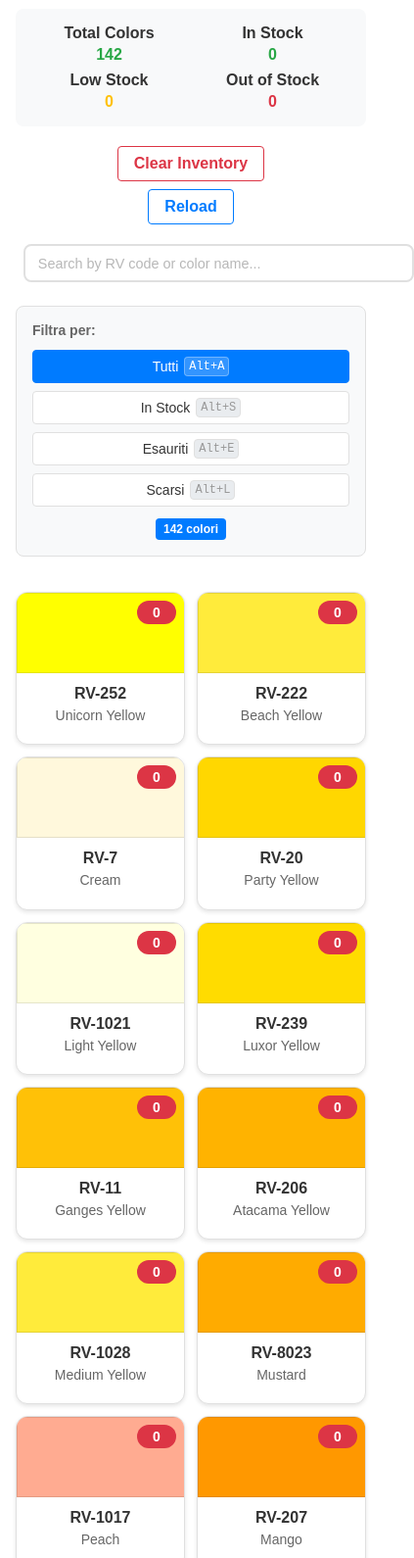
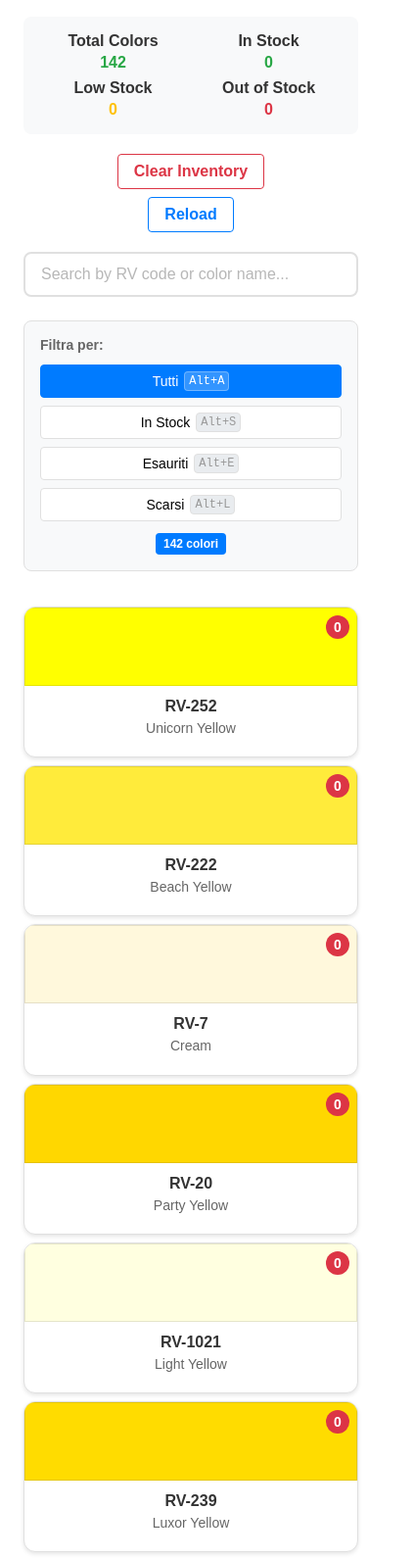
Before and after one commit to gabrieledarrigo/mtn-warehouse, a website built with Vite: page index.html in a window 390 px wide. Shown: the part 67-1657 px from the top of the page at 98% size, 423 px wide, since content can reach past the window. Built offline with nearby package versions, Linux system fonts and the light colour scheme.

Commit message:
Fix a few CSS

```diff
--- a/src/styles/colorGrid.css
+++ b/src/styles/colorGrid.css
@@ -1,19 +1,12 @@
-@import './variables.css';
-
 .color-grid {
   display: grid;
-  grid-template-columns: repeat(auto-fill, minmax(200px, 1fr));
-  gap: 16px;
+  grid-template-columns: 1fr;
+  gap: 8px;
   padding: 20px 0;
 
-  @media (max-width: 480px) {
-    grid-template-columns: repeat(auto-fill, minmax(120px, 1fr));
-    gap: 8px;
-  }
-
-  @media (max-width: 768px) {
-    grid-template-columns: repeat(auto-fill, minmax(150px, 1fr));
-    gap: 12px;
+  @media (min-width: 1200px) {
+    grid-template-columns: repeat(4, 1fr);
+    gap: 16px;
   }
 
   &.loading {
@@ -92,8 +85,6 @@
   }
 
   &.out-of-stock {
-    /* border-color: var(--color-danger); */
-
     .quantity {
       background: var(--color-danger);
     }
--- a/src/styles/filterBar.css
+++ b/src/styles/filterBar.css
@@ -1,7 +1,3 @@
-/**
- * FilterBar Component Styles
- */
-
 .filter-bar {
   background: var(--color-bg-secondary);
   border-radius: var(--radius-md);
--- a/src/styles/layout.css
+++ b/src/styles/layout.css
@@ -1,17 +1,14 @@
-/**
- * Main Application Layout Styles
- */
-
-body {
-  margin: 0;
-  font-family: var(--font-family-base);
-  color: var(--color-text-primary);
+*,
+*::before,
+*::after {
+  box-sizing: border-box;
 }
 
 .app-container {
   max-width: var(--container-max-width);
   margin: 0 auto;
   padding: var(--space-lg);
+  font-family: var(--font-family-base);
 }
 
 .app-header {
@@ -23,6 +20,12 @@ body {
     font-size: var(--font-size-3xl);
     font-weight: var(--font-weight-bold);
     margin: 0 0 var(--space-sm) 0;
+  }
+
+  .subtitle {
+    color: var(--color-text-secondary);
+    font-size: var(--font-size-base);
+    margin: 0 0 var(--space-xl) 0;
   }
 }
 
--- a/src/styles/quantityModal.css
+++ b/src/styles/quantityModal.css
@@ -1,5 +1,3 @@
-@import './variables.css';
-
 .modal {
   &.overlay {
     position: fixed;
--- a/src/styles/searchBar.css
+++ b/src/styles/searchBar.css
@@ -1,19 +1,20 @@
-/**
- * Search Bar Styles
- */
+.search-bar {
+  margin-bottom: 1.5rem;
 
-.search-bar {
+  @media (min-width: 768px) {
     margin-bottom: 2rem;
     padding: 0 1rem;
+  }
 }
 
 .search-input-container {
   position: relative;
-  max-width: 500px;
+  /* max-width: 500px; */
   margin: 0 auto;
 }
 
 .search-input {
+  display: block;
   width: 100%;
   padding: 0.75rem 1rem;
   padding-right: 3rem; /* Space for clear button */
@@ -23,17 +24,17 @@
   background: var(--color-white);
   color: var(--color-text-primary);
   transition: border-color 0.2s ease;
-}
 
-.search-input:focus {
+  &:focus {
     outline: none;
     border-color: var(--color-primary);
     box-shadow: 0 0 0 3px rgba(0, 123, 255, 0.1);
   }
 
-.search-input::placeholder {
+  &::placeholder {
     color: var(--color-text-tertiary);
     opacity: 0.7;
+  }
 }
 
 .search-clear-button {
@@ -55,46 +56,23 @@
   transition:
     background-color 0.2s ease,
     color 0.2s ease;
-}
 
-.search-clear-button:hover {
+  &:hover {
     background-color: var(--color-bg-secondary);
     color: var(--color-text-primary);
   }
 
-.search-clear-button:focus {
+  &:focus {
     outline: none;
     background-color: var(--color-bg-secondary);
     box-shadow: 0 0 0 2px rgba(0, 123, 255, 0.3);
   }
 
-/* Mobile responsive */
-@media (max-width: 768px) {
-  .search-bar {
-    margin-bottom: 1.5rem;
-    padding: 0 0.5rem;
-  }
-
-  .search-input {
-    padding: 0.6rem 0.8rem;
-    padding-right: 2.5rem;
-    font-size: 0.9rem;
-  }
-
+  /* @media (max-width: 768px) {
     .search-clear-button {
       width: 1.8rem;
       height: 1.8rem;
       font-size: 1.1rem;
     }
+  } */
 }
-
-/* High contrast mode support */
-@media (prefers-contrast: high) {
-  .search-input {
-    border-width: 3px;
-  }
-
-  .search-input:focus {
-    box-shadow: 0 0 0 3px rgba(0, 0, 0, 0.3);
-  }
-}
```
Lines whose indentation alone changed are shown as unchanged.
